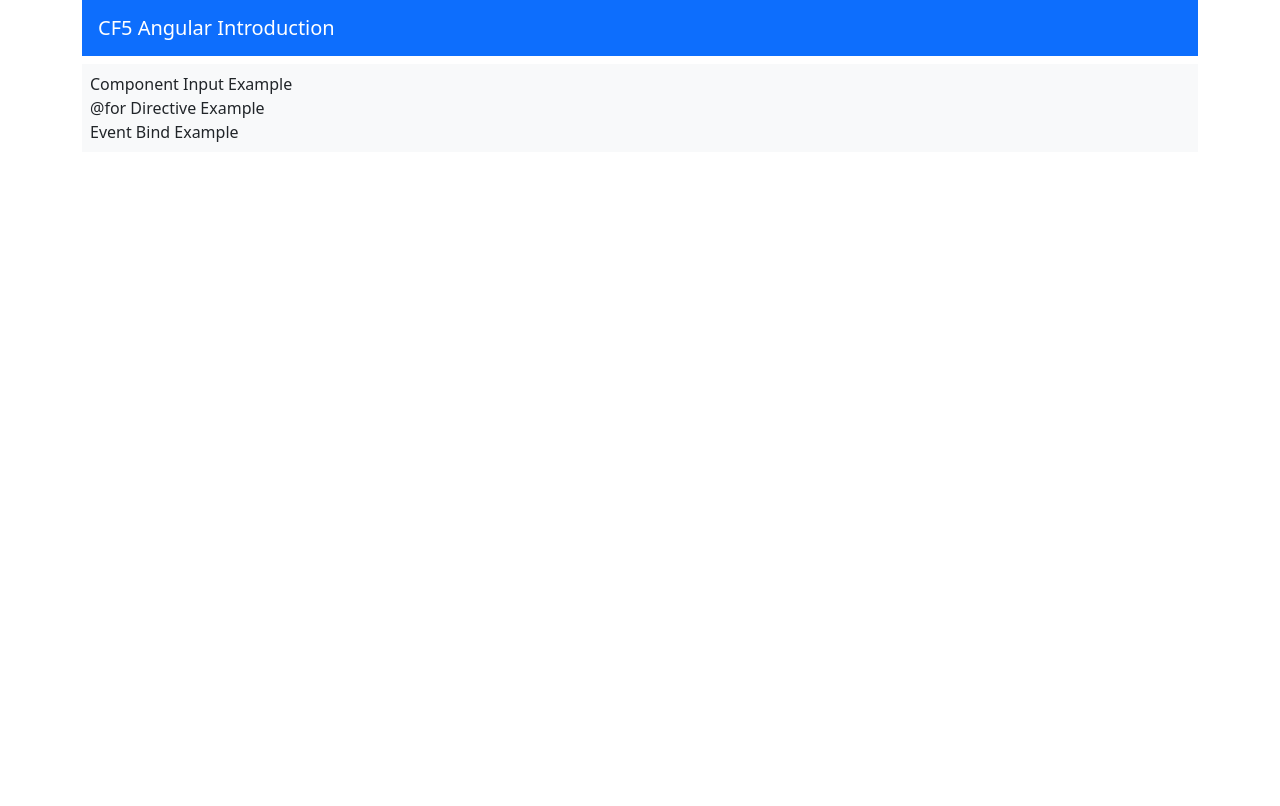
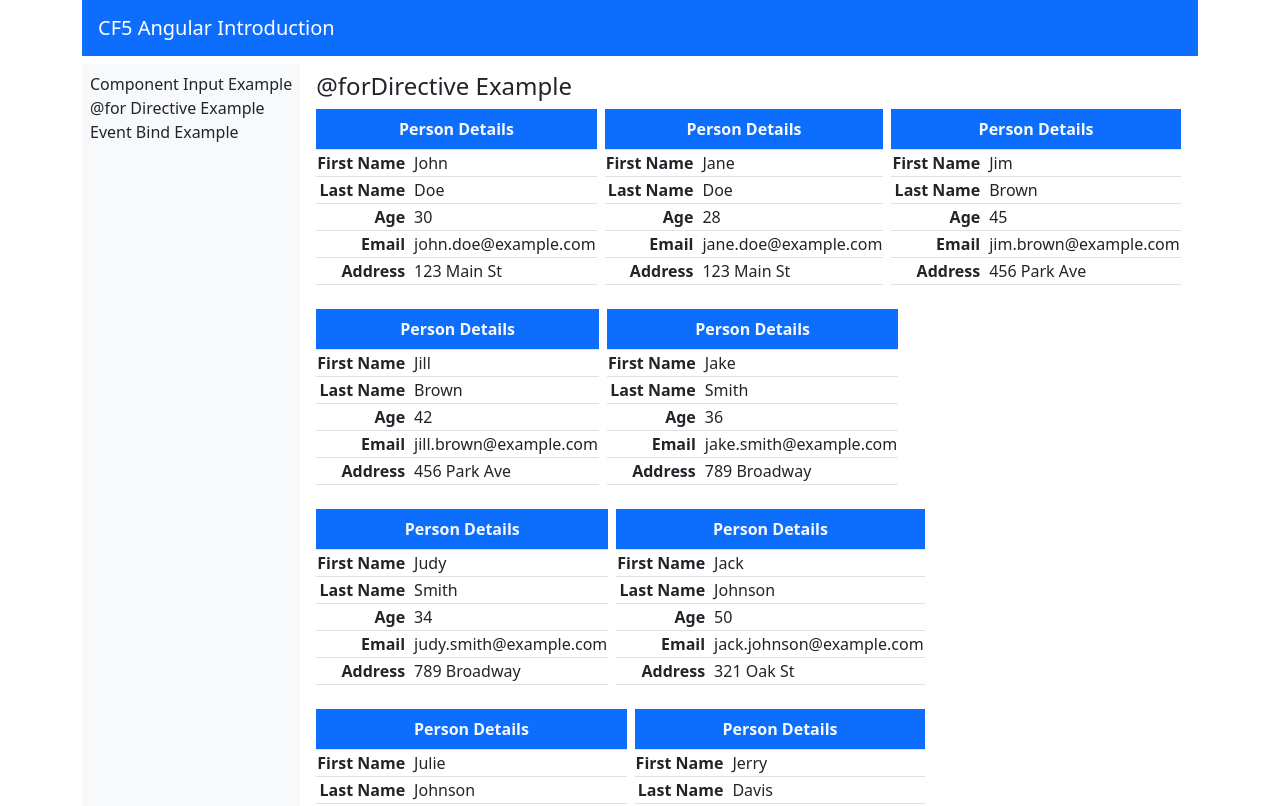
Before and after one commit to XaplanterisNikos/angular-introduction, an Angular app: page /for-directive-example in a window 1280 px wide. Before the commit this address led to /. Shown: the top 806 px of the page. Built offline with nearby package versions, Linux system fonts and the light colour scheme.

Commit message:
rooting primer finished

```diff
--- a/src/app/app.component.html
+++ b/src/app/app.component.html
@@ -5,10 +5,10 @@
       <a role="button" class="navbar-brand ms-3" routerLink="">CF5 Angular Introduction</a>
     </nav>
 
-  <div class="f-flex flex-row gap-2">
+    <div class="d-flex flex-row gap-2">
         <div class="d-flex flex-column text-nowrap bg-light p-2">
-      <span role="button">Component Input Example</span>
-      <span role="button">{{'@for'}} Directive Example  </span>
+          <span role="button" routerLink="component-input-example">Component Input Example</span>
+          <span role="button" routerLink="for-directive-example">{{'@for'}} Directive Example  </span>
           <span role="button" routerLink="event-bind-example">Event Bind Example</span>
         </div>
         <div class="flex-grow-1 p-2 text-nowrap">
--- a/src/app/app.component.ts
+++ b/src/app/app.component.ts
@@ -15,93 +15,6 @@
 export class AppComponent {
 
 
-  person0 =
-  {
-      givenName:'Nikos',
-      surName:'Xaplanteris',
-      age:44,
-      email:'foxnks@gmail.com',
-      address:'Athens, Greece'
-    };
-    person1 =
-    {
-        givenName:'John',
-        surName:'Doe',
-        age:45,
-        email:'john@gmail.com',
-        address:'New York, USA'
-      };
 
-      users: Person[] = [
-        {
-          givenName: 'John',
-          surName: 'Doe',
-          age: 30,
-          email: 'john.doe@example.com',
-          address: '123 Main St',
-        },
-        {
-          givenName: 'Jane',
-          surName: 'Doe',
-          age: 28,
-          email: 'jane.doe@example.com',
-          address: '123 Main St',
-        },
-        {
-          givenName: 'Jim',
-          surName: 'Brown',
-          age: 45,
-          email: 'jim.brown@example.com',
-          address: '456 Park Ave',
-        },
-        {
-          givenName: 'Jill',
-          surName: 'Brown',
-          age: 42,
-          email: 'jill.brown@example.com',
-          address: '456 Park Ave',
-        },
-        {
-          givenName: 'Jake',
-          surName: 'Smith',
-          age: 36,
-          email: 'jake.smith@example.com',
-          address: '789 Broadway',
-        },
-        {
-          givenName: 'Judy',
-          surName: 'Smith',
-          age: 34,
-          email: 'judy.smith@example.com',
-          address: '789 Broadway',
-        },
-        {
-          givenName: 'Jack',
-          surName: 'Johnson',
-          age: 50,
-          email: 'jack.johnson@example.com',
-          address: '321 Oak St',
-        },
-        {
-          givenName: 'Julie',
-          surName: 'Johnson',
-          age: 48,
-          email: 'julie.johnson@example.com',
-          address: '321 Oak St',
-        },
-        {
-          givenName: 'Jerry',
-          surName: 'Davis',
-          age: 55,
-          email: 'jerry.davis@example.com',
-          address: '654 Pine St',
-        },
-        {
-          givenName: 'June',
-          surName: 'Davis',
-          age: 53,
-          email: 'june.davis@example.com',
-          address: '654 Pine St',
-        },
-      ];
+
 }
--- /dev/null
+++ b/src/app/components/component-input-example/component-input-example.component.html
@@ -0,0 +1,7 @@
+<h4>component-input-example works!</h4>
+
+<div class="d-flex gap-5 text-nowrap">
+    <app-person-table [person]="person0"></app-person-table>
+    <app-person-table></app-person-table>
+    <app-person-table [person]="person1"></app-person-table>
+</div>
--- /dev/null
+++ b/src/app/components/component-input-example/component-input-example.component.ts
@@ -0,0 +1,30 @@
+import { Component } from '@angular/core';
+import { Person } from 'src/app/shared/interfaces/person';
+import { PersonTableComponent } from '../person-table/person-table.component';
+
+@Component({
+  selector: 'app-component-input-example',
+  standalone: true,
+  imports: [PersonTableComponent],
+  templateUrl: './component-input-example.component.html',
+  styleUrl: './component-input-example.component.css'
+})
+export class ComponentInputExampleComponent {
+  person0 : Person =
+  {
+      givenName:'Nikos',
+      surName:'Xaplanteris',
+      age:44,
+      email:'foxnks@gmail.com',
+      address:'Athens, Greece'
+    };
+    person1: Person =
+    {
+        givenName:'John',
+        surName:'Doe',
+        age:45,
+        email:'john@gmail.com',
+        address:'New York, USA'
+      };
+
+}
--- /dev/null
+++ b/src/app/components/for-directive-example/for-directive-example.component.html
@@ -0,0 +1,8 @@
+<h4>{{'@for'}}Directive Example</h4>
+
+      <div class="d-flex flex-wrap text-nowrap gap-2">
+@for(user of users; track user){
+  <app-person-table [person]="user"></app-person-table>
+}
+
+      </div>
--- /dev/null
+++ b/src/app/components/for-directive-example/for-directive-example.component.ts
@@ -0,0 +1,85 @@
+import { Component } from '@angular/core';
+import { Person } from 'src/app/shared/interfaces/person';
+import { PersonTableComponent } from '../person-table/person-table.component';
+
+@Component({
+  selector: 'app-for-directive-example',
+  standalone: true,
+  imports: [PersonTableComponent],
+  templateUrl: './for-directive-example.component.html',
+  styleUrl: './for-directive-example.component.css'
+})
+export class ForDirectiveExampleComponent {
+  users: Person[] = [
+    {
+      givenName: 'John',
+      surName: 'Doe',
+      age: 30,
+      email: 'john.doe@example.com',
+      address: '123 Main St',
+    },
+    {
+      givenName: 'Jane',
+      surName: 'Doe',
+      age: 28,
+      email: 'jane.doe@example.com',
+      address: '123 Main St',
+    },
+    {
+      givenName: 'Jim',
+      surName: 'Brown',
+      age: 45,
+      email: 'jim.brown@example.com',
+      address: '456 Park Ave',
+    },
+    {
+      givenName: 'Jill',
+      surName: 'Brown',
+      age: 42,
+      email: 'jill.brown@example.com',
+      address: '456 Park Ave',
+    },
+    {
+      givenName: 'Jake',
+      surName: 'Smith',
+      age: 36,
+      email: 'jake.smith@example.com',
+      address: '789 Broadway',
+    },
+    {
+      givenName: 'Judy',
+      surName: 'Smith',
+      age: 34,
+      email: 'judy.smith@example.com',
+      address: '789 Broadway',
+    },
+    {
+      givenName: 'Jack',
+      surName: 'Johnson',
+      age: 50,
+      email: 'jack.johnson@example.com',
+      address: '321 Oak St',
+    },
+    {
+      givenName: 'Julie',
+      surName: 'Johnson',
+      age: 48,
+      email: 'julie.johnson@example.com',
+      address: '321 Oak St',
+    },
+    {
+      givenName: 'Jerry',
+      surName: 'Davis',
+      age: 55,
+      email: 'jerry.davis@example.com',
+      address: '654 Pine St',
+    },
+    {
+      givenName: 'June',
+      surName: 'Davis',
+      age: 53,
+      email: 'june.davis@example.com',
+      address: '654 Pine St',
+    },
+  ];
+}
```
Also changed, not shown: src/app/app.routes.ts (+5 -2 lines), src/app/components/component-input-example/component-input-example.component.css (added), src/app/components/for-directive-example/for-directive-example.component.css (added), 1 other file (tests, documents, lock files or other folders). Lines whose indentation alone changed are shown as unchanged.
